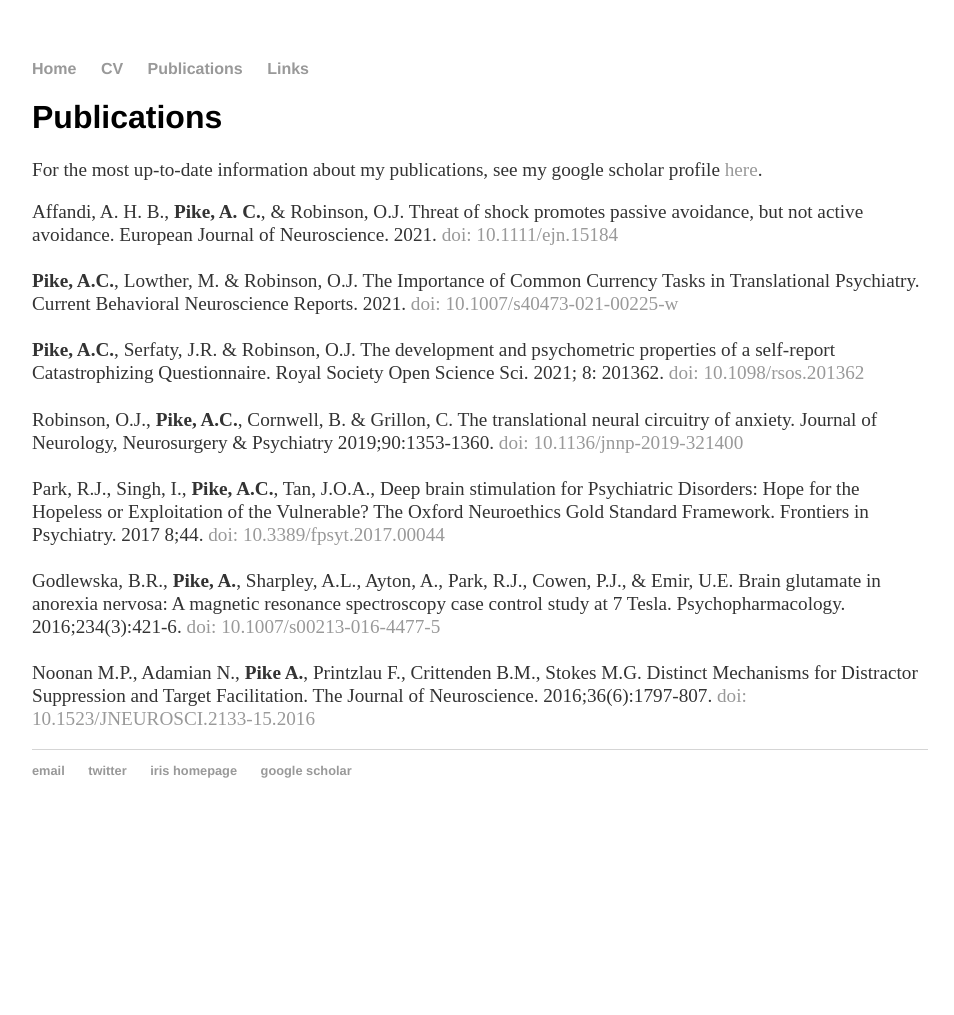
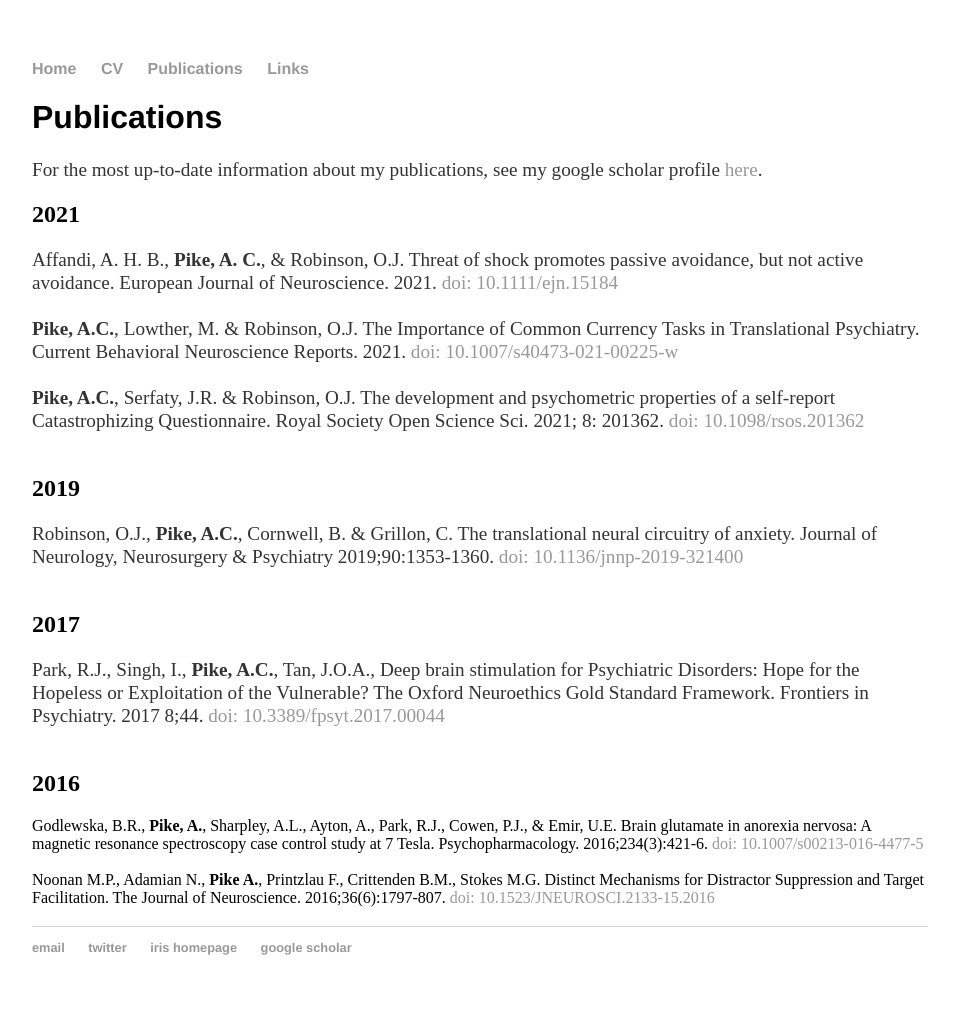
Before and after one commit to apike02/apike02.github.io, a Jekyll site: the page built from pubs/index.html, in a window 1280 px wide. Shown: the whole page, without its empty margins (160-1114 px from the left). Built offline with Jekyll 4.4.1, drawn with Linux system fonts in a browser that asks for light colours; before the commit the page ends 900 px from its top, so only the background shows below that.

Commit message:
ordered by year

```diff
--- a/pubs/index.html
+++ b/pubs/index.html
@@ -6,6 +6,7 @@ title: Publications
 <div class="blurb">
 	<h1>Publications</h1>
 	<p> For the most up-to-date information about my publications, see my google scholar profile <a href="https://scholar.google.com/citations?hl=en&user=XQ8kkegAAAAJ">here</a>. </p>
+	<h2>2021</h2>
 	<p>
 		Affandi, A. H. B., <b>Pike, A. C.</b>, & Robinson, O.J. Threat of shock promotes passive avoidance, but not active avoidance. European Journal of Neuroscience. 2021.
 		<a href="https://doi.org/10.1111/ejn.15184">doi: 10.1111/ejn.15184</a><br/>
@@ -16,15 +17,25 @@ title: Publications
 		<b>Pike, A.C.</b>, Serfaty, J.R. & Robinson, O.J. The development and psychometric properties of a self-report Catastrophizing Questionnaire. Royal Society Open Science  Sci. 2021; 8: 201362.
 		<a href="https://doi.org/10.1098/rsos.201362">doi: 10.1098/rsos.201362</a><br/>
 		<br/>
+	</p>
+	<h2>2019</h2>
+	<p>
 		Robinson, O.J., <b>Pike, A.C.</b>, Cornwell, B. & Grillon, C. The translational neural circuitry of anxiety. Journal of Neurology, Neurosurgery & Psychiatry 2019;90:1353-1360.
 		<a href="https://dx.doi.org/10.1136/jnnp-2019-321400">doi: 10.1136/jnnp-2019-321400</a><br/>
 		<br/>
+	</p>
+	<h2>2017</h2>
+	<p>
 		Park, R.J., Singh, I., <b>Pike, A.C.</b>, Tan, J.O.A., Deep brain stimulation for Psychiatric Disorders: Hope for the Hopeless or Exploitation of the Vulnerable? The Oxford Neuroethics Gold Standard Framework. Frontiers in Psychiatry. 2017 8;44.
 		<a href="https://dx.doi.org/10.3389/fpsyt.2017.00044">doi: 10.3389/fpsyt.2017.00044</a><br/>
 		<br/>
+	</p>
+	<h2>2016</h2>
+	<p></p>
 		Godlewska, B.R., <b>Pike, A.</b>, Sharpley, A.L., Ayton, A., Park, R.J., Cowen, P.J., & Emir, U.E. Brain glutamate in anorexia nervosa: A magnetic resonance spectroscopy case control study at 7 Tesla. Psychopharmacology. 2016;234(3):421-6.
 		<a href="https://doi.org/10.1007/s00213-016-4477-5">doi: 10.1007/s00213-016-4477-5</a><br/>
 		<br/>
 		Noonan M.P., Adamian N., <b>Pike A.</b>, Printzlau F., Crittenden B.M., Stokes M.G. Distinct Mechanisms for Distractor Suppression and Target Facilitation. The Journal of Neuroscience. 2016;36(6):1797-807.
-		<a href="https://doi.org/10.1523/JNEUROSCI.2133-15.2016">doi: 10.1523/JNEUROSCI.2133-15.2016</a></p>
+		<a href="https://doi.org/10.1523/JNEUROSCI.2133-15.2016">doi: 10.1523/JNEUROSCI.2133-15.2016</a>
+	</p>
 </div><!-- /.blurb -->
```
